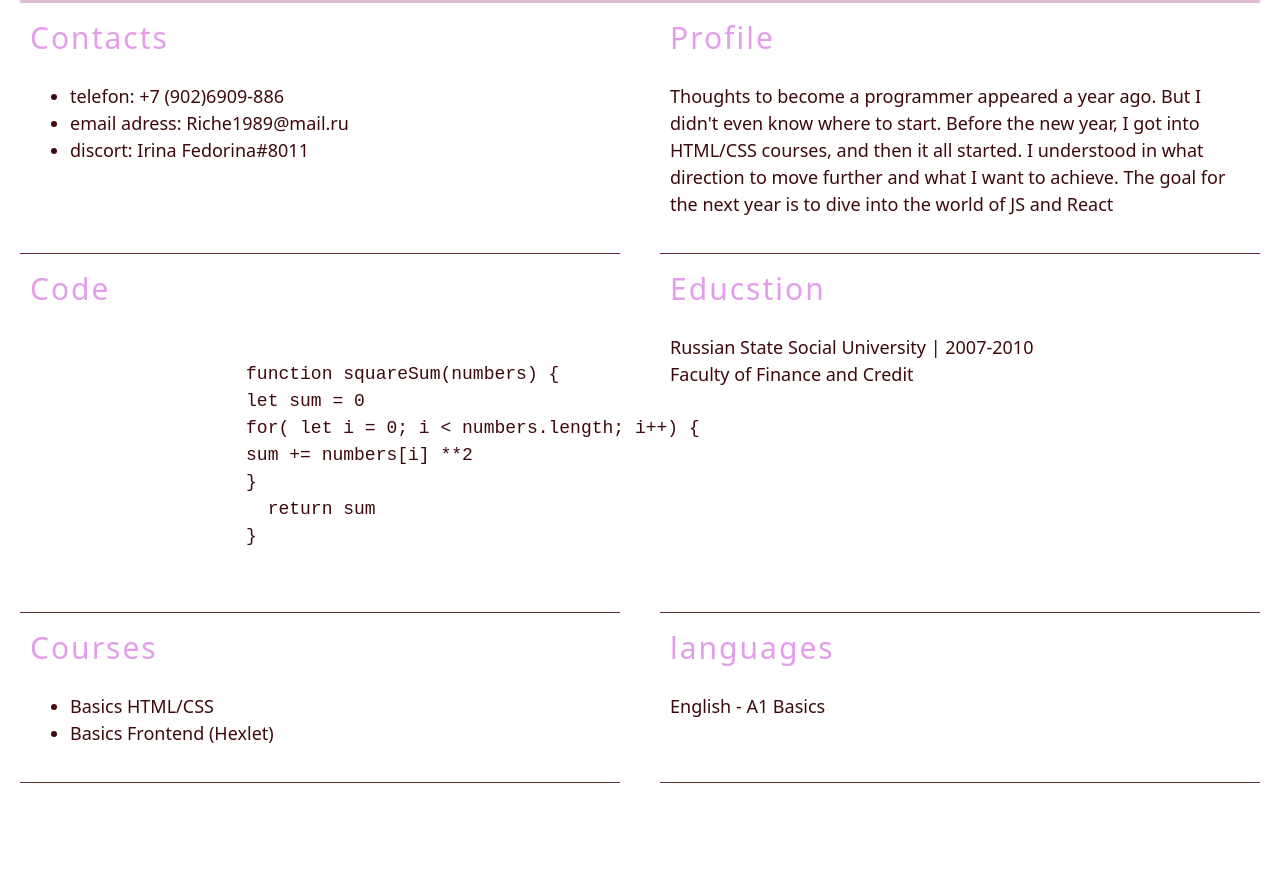
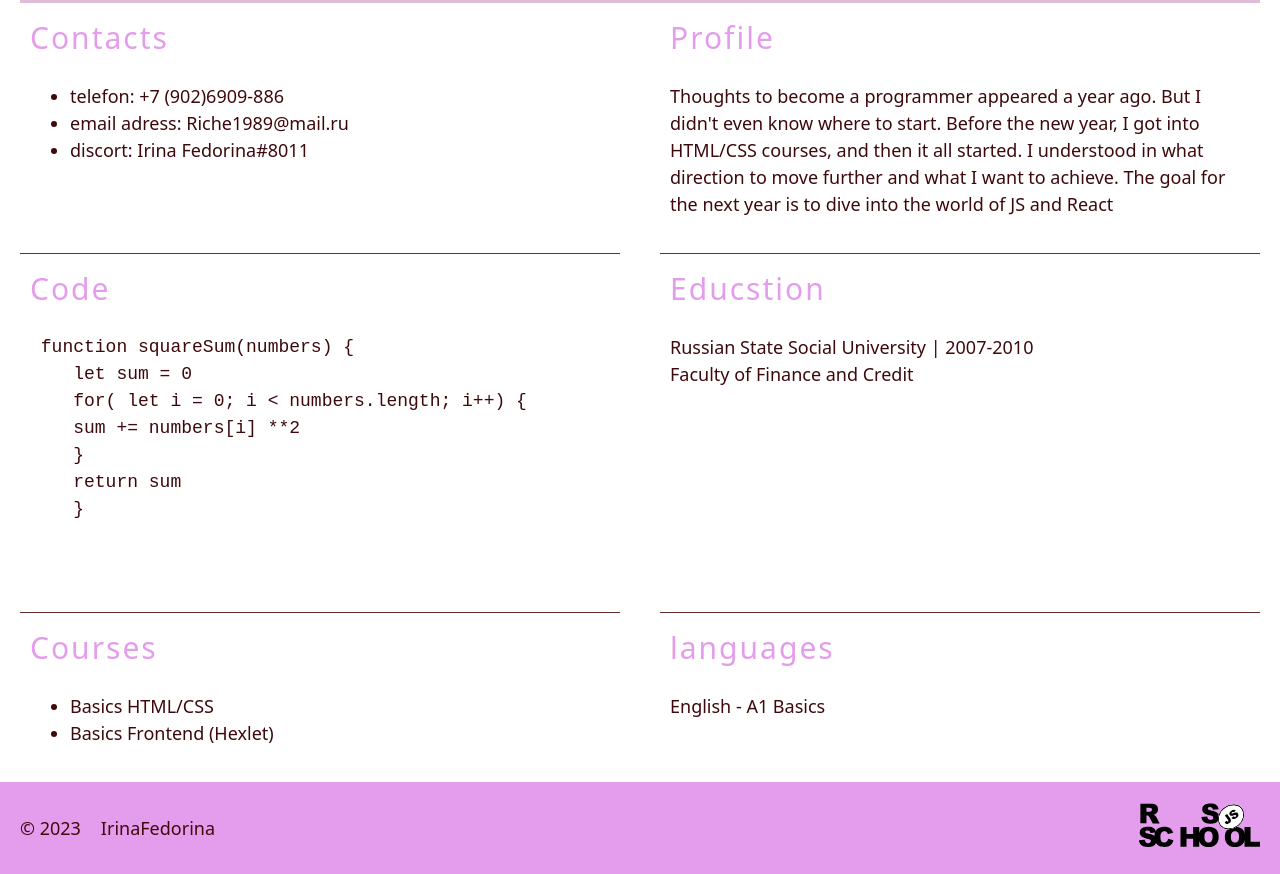
Before and after one commit to IrinaFedorina/rsschool-cv, a plain HTML site: page index.html in a window 1280 px wide. Shown: the part 367-1241 px from the top of the page. Before the commit the page ends 1150 px from the top, so only its background shows below. Drawn offline with Linux system fonts and the light colour scheme.

Commit message:
feat: add footer

```diff
--- a/index.html
+++ b/index.html
@@ -46,14 +46,14 @@
             </section>
             <section class="section code">
                 <h2 class="section-title">Code</h2>
-                <pre class="pre"><code>
-                    function squareSum(numbers) {
-                    let sum = 0
-                    for( let i = 0; i < numbers.length; i++) {
-                    sum += numbers[i] **2
-                    }
-                      return sum
-                    }</code>
+                <pre class="pre"><code class="pre-code"> function squareSum(numbers) {
+    let sum = 0
+    for( let i = 0; i < numbers.length; i++) {
+    sum += numbers[i] **2
+    }
+    return sum
+    }
+</code>
                 </pre>
             </section>
             <section class="section educstion">
@@ -76,7 +76,11 @@
     </main>
     <footer class="footer">
         <div class="container footer-container">
-
+            <div class="github">
+              © 2023
+              <a href="https://github.com/IrinaFedorina" class="github-link">IrinaFedorina</a>
+            </div>
+            <a href="https://rs.school/js/"><img src="./logo rs shool.svg" alt="logo rsshcool" class="logo"></a>
         </div>
     </footer>
 </body>
--- a/style.css
+++ b/style.css
@@ -108,12 +108,45 @@ body {
     color: rgb(228, 156, 236);
     padding-bottom: 20px;
 }
-.pre {
+.pr-code {
     padding: 0;
     margin: 0;
+    width: 340px;
+}
+.languages, .courses {
+    border-bottom: none;
 }
 @media (max-width: 768px) {
     .section {
       width: 100%;
     }
   }
+  .footer {
+    background-color: rgb(228, 156, 236);
+  }
+  .footer-container {
+    display: flex;
+    justify-content: space-between;
+    align-items: center;
+    margin: 0 auto;
+    padding-top: 20px;
+    padding-bottom: 20px;
+
+  }
+  .github {
+    display: flex;
+    justify-content: center;
+    align-content: center;
+    text-align: center;
+    color: #3e090d;
+  }
+  .github-link {
+    padding-left: 20px;
+    text-decoration: none;
+    color: #3e090d;
+  }
+  .logo {
+    width: 121px;
+    height: 45px;
+
+  }
```
